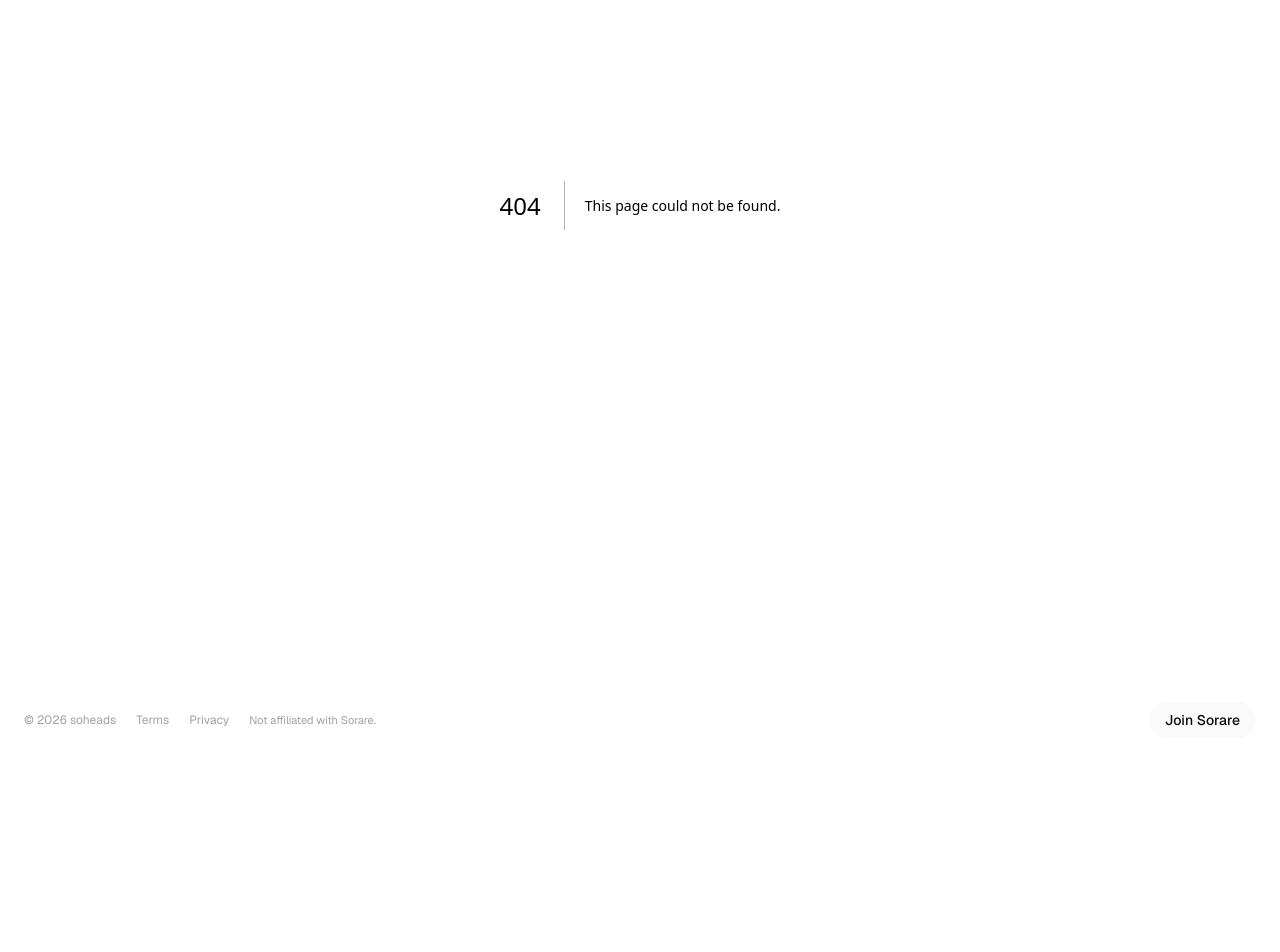
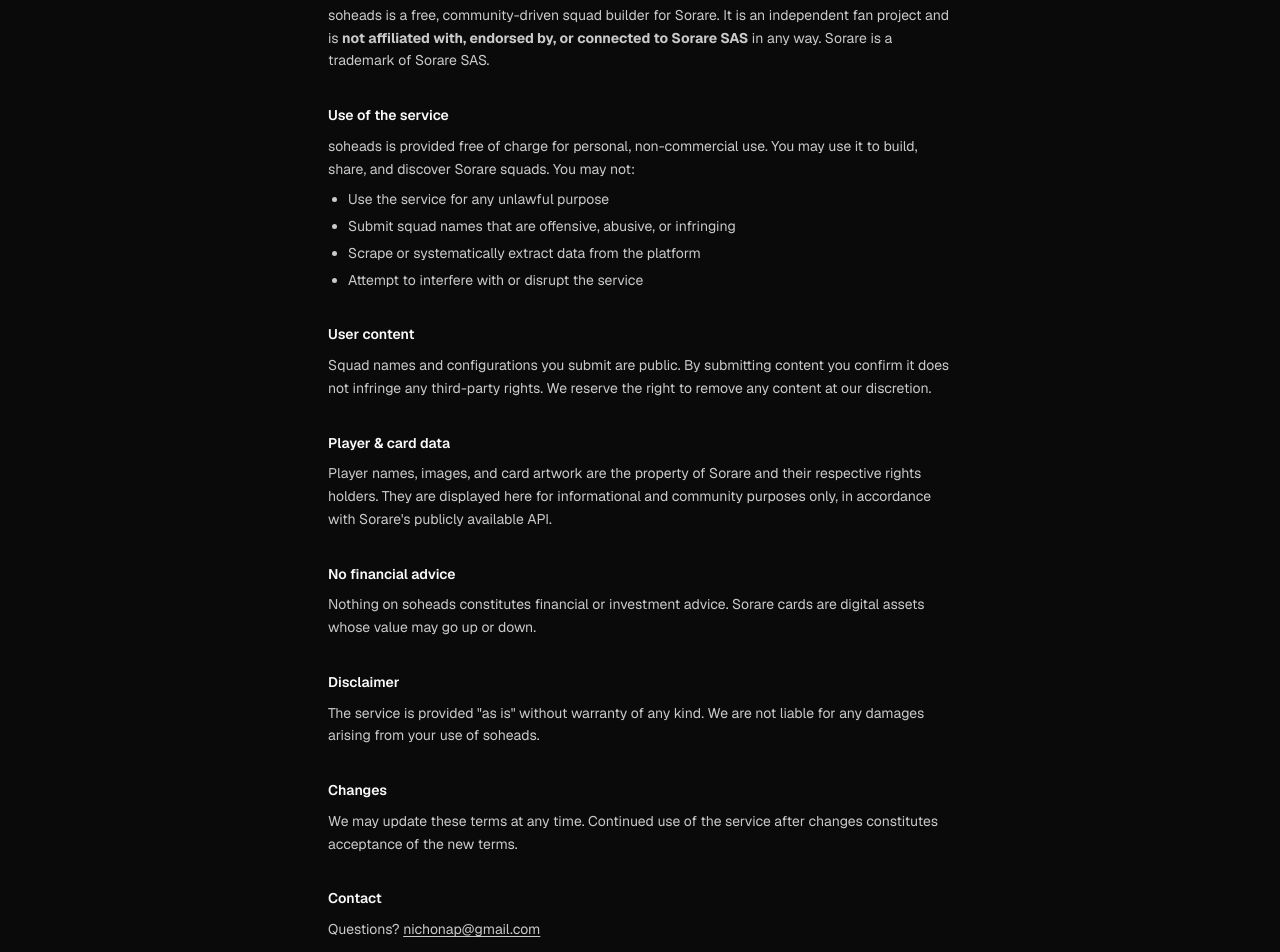
Before and after one commit to nichooonap/soheads, a Next.js app: page /terms in a window 1280 px wide. Before the commit this address had no page. Shown: the part 260-1212 px from the top of the page. Before the commit the page ends 1030 px from the top, so only its background shows below. Built offline with nearby package versions, Linux system fonts and the light colour scheme.

Commit message:
Add privacy policy and terms of use pages

```diff
--- /dev/null
+++ b/app/privacy/page.tsx
@@ -0,0 +1,78 @@
+export const metadata = {
+  title: "Privacy Policy — soheads",
+};
+
+export default function PrivacyPage() {
+  return (
+    <div className="mx-auto max-w-2xl px-4 py-16 sm:px-6">
+      <h1 className="text-3xl font-semibold tracking-tight">Privacy Policy</h1>
+      <p className="mt-2 text-sm text-muted-foreground">Last updated: May 2025</p>
+
+      <div className="mt-10 space-y-8 text-sm leading-relaxed text-foreground/80">
+        <section>
+          <h2 className="mb-2 font-semibold text-foreground">What we collect</h2>
+          <p>
+            soheads does not collect any personal data. We do not ask for your name,
+            email address, or any account information.
+          </p>
+          <p className="mt-2">
+            When you build or vote on a squad, a random anonymous ID is generated and
+            stored in your browser&apos;s local storage. This ID has no link to your identity
+            — it exists only to prevent duplicate votes. It is never shared with third parties.
+          </p>
+        </section>
+
+        <section>
+          <h2 className="mb-2 font-semibold text-foreground">Squad data</h2>
+          <p>
+            Squads you create (name, formation, player selection) are stored on our servers
+            and are publicly visible. Do not include personal information in squad names.
+          </p>
+        </section>
+
+        <section>
+          <h2 className="mb-2 font-semibold text-foreground">Player & card data</h2>
+          <p>
+            Player names, photos, and card images are sourced from the Sorare API. soheads
+            is not affiliated with Sorare. Player data is cached to reduce API load and
+            improve performance.
+          </p>
+        </section>
+
+        <section>
+          <h2 className="mb-2 font-semibold text-foreground">Cookies</h2>
+          <p>
+            We do not set any cookies. The anonymous ID described above uses{" "}
+            <code className="rounded bg-muted px-1 py-0.5 text-xs">localStorage</code>,
+            not a cookie.
+          </p>
+        </section>
+
+        <section>
+          <h2 className="mb-2 font-semibold text-foreground">Analytics</h2>
+          <p>We do not use any analytics or tracking scripts.</p>
+        </section>
+
+        <section>
+          <h2 className="mb-2 font-semibold text-foreground">Infrastructure</h2>
+          <p>
+            soheads is hosted on Vercel (USA) and uses Supabase for data storage (EU region).
+            Both are GDPR-compliant processors.
+          </p>
+        </section>
+
+        <section>
+          <h2 className="mb-2 font-semibold text-foreground">Your rights</h2>
+          <p>
+            Since we hold no personal data linked to you, there is nothing to access,
+            correct, or delete. If you have questions, contact us at{" "}
+            <a href="mailto:nichonap@gmail.com" className="underline underline-offset-2">
+              nichonap@gmail.com
+            </a>
+            .
+          </p>
+        </section>
+      </div>
+    </div>
+  );
+}
--- /dev/null
+++ b/app/terms/page.tsx
@@ -0,0 +1,90 @@
+export const metadata = {
+  title: "Terms of Use — soheads",
+};
+
+export default function TermsPage() {
+  return (
+    <div className="mx-auto max-w-2xl px-4 py-16 sm:px-6">
+      <h1 className="text-3xl font-semibold tracking-tight">Terms of Use</h1>
+      <p className="mt-2 text-sm text-muted-foreground">Last updated: May 2025</p>
+
+      <div className="mt-10 space-y-8 text-sm leading-relaxed text-foreground/80">
+        <section>
+          <h2 className="mb-2 font-semibold text-foreground">About soheads</h2>
+          <p>
+            soheads is a free, community-driven squad builder for Sorare. It is an
+            independent fan project and is <strong>not affiliated with, endorsed by,
+            or connected to Sorare SAS</strong> in any way. Sorare is a trademark of
+            Sorare SAS.
+          </p>
+        </section>
+
+        <section>
+          <h2 className="mb-2 font-semibold text-foreground">Use of the service</h2>
+          <p>
+            soheads is provided free of charge for personal, non-commercial use. You may
+            use it to build, share, and discover Sorare squads. You may not:
+          </p>
+          <ul className="mt-2 list-disc space-y-1 pl-5">
+            <li>Use the service for any unlawful purpose</li>
+            <li>Submit squad names that are offensive, abusive, or infringing</li>
+            <li>Scrape or systematically extract data from the platform</li>
+            <li>Attempt to interfere with or disrupt the service</li>
+          </ul>
+        </section>
+
+        <section>
+          <h2 className="mb-2 font-semibold text-foreground">User content</h2>
+          <p>
+            Squad names and configurations you submit are public. By submitting content
+            you confirm it does not infringe any third-party rights. We reserve the right
+            to remove any content at our discretion.
+          </p>
+        </section>
+
+        <section>
+          <h2 className="mb-2 font-semibold text-foreground">Player & card data</h2>
+          <p>
+            Player names, images, and card artwork are the property of Sorare and their
+            respective rights holders. They are displayed here for informational and
+            community purposes only, in accordance with Sorare&apos;s publicly available API.
+          </p>
+        </section>
+
+        <section>
+          <h2 className="mb-2 font-semibold text-foreground">No financial advice</h2>
+          <p>
+            Nothing on soheads constitutes financial or investment advice. Sorare cards
+            are digital assets whose value may go up or down.
+          </p>
+        </section>
+
+        <section>
+          <h2 className="mb-2 font-semibold text-foreground">Disclaimer</h2>
+          <p>
+            The service is provided &quot;as is&quot; without warranty of any kind. We are not
+            liable for any damages arising from your use of soheads.
+          </p>
+        </section>
+
+        <section>
+          <h2 className="mb-2 font-semibold text-foreground">Changes</h2>
+          <p>
+            We may update these terms at any time. Continued use of the service after
+            changes constitutes acceptance of the new terms.
+          </p>
+        </section>
+
+        <section>
+          <h2 className="mb-2 font-semibold text-foreground">Contact</h2>
+          <p>
+            Questions?{" "}
+            <a href="mailto:nichonap@gmail.com" className="underline underline-offset-2">
+              nichonap@gmail.com
+            </a>
+          </p>
+        </section>
+      </div>
+    </div>
+  );
+}
```
